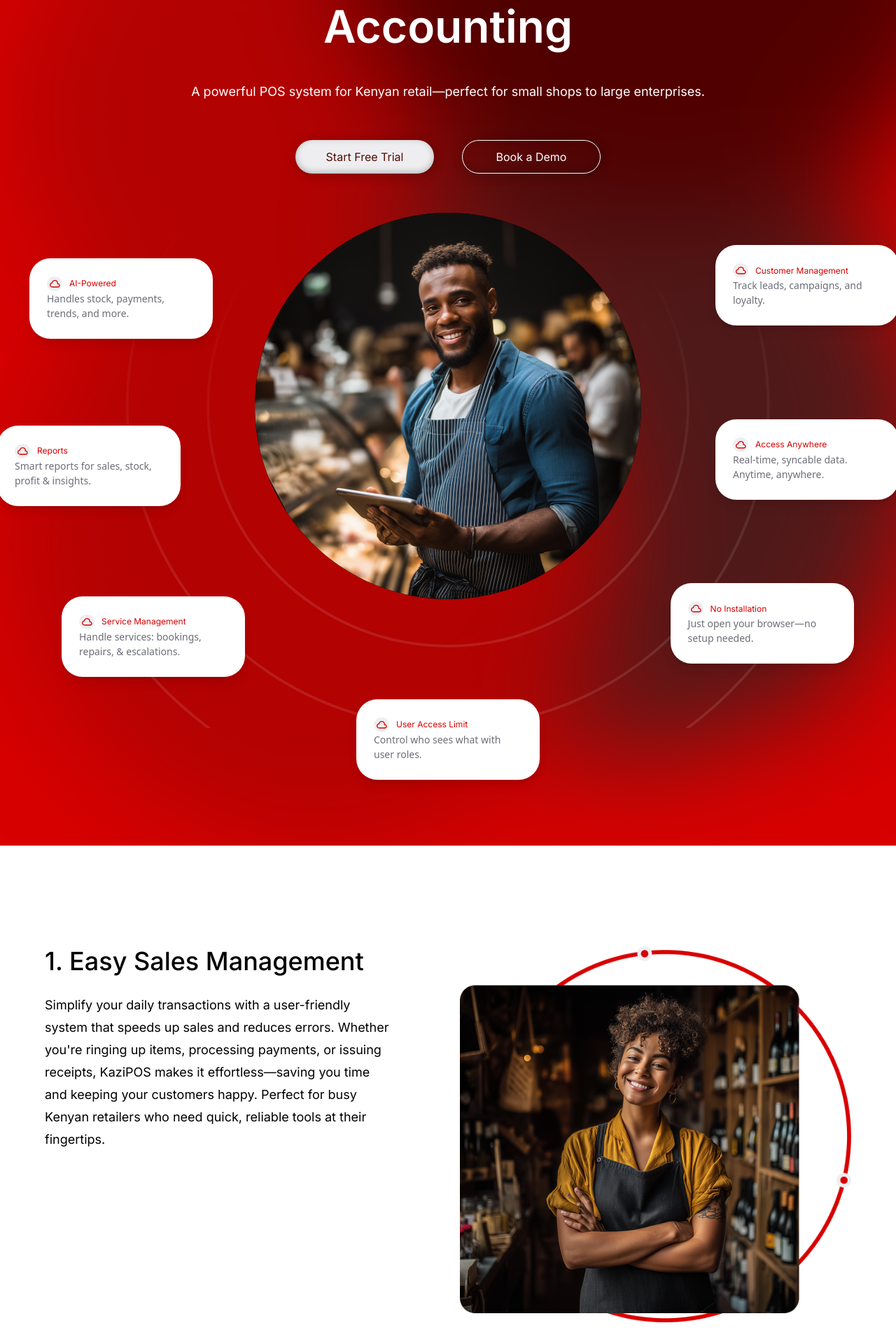
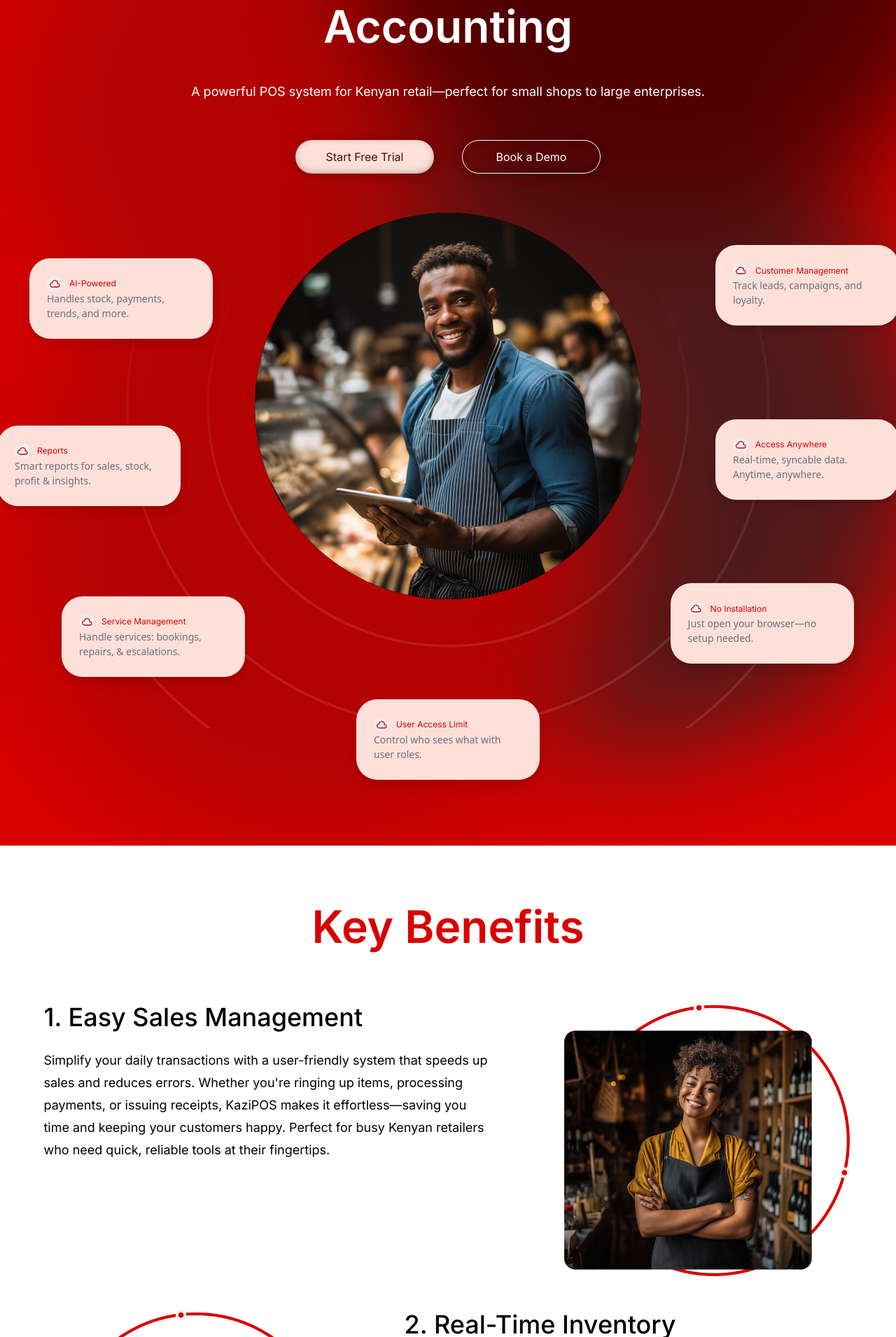
Before and after one commit to gitaujustus/kazipos, a Next.js app: page / in a window 1280 px wide. Shown: the part 270-2180 px from the top of the page at 70% size. Built offline with nearby package versions, Linux system fonts and the light colour scheme.

Commit message:
Updated  section 2 size

```diff
--- a/app/page.js
+++ b/app/page.js
@@ -14,12 +14,14 @@ export default function Home() {
       <Hero />
 
       {/* Section 2 - Features */}
-      <section className="flex flex-col justify-center pt-12 md:pt-20">
+      <section className="flex flex-col justify-center px-[30px] sm:px-40px md:px-[62.44px] pt-12 md:pt-20">
         {/* Background image instead of dot pattern */}
         {/* <div className="absolute inset-0 bg-cover bg-center bg-no-repeat" style={{ backgroundImage: "url('/assets/home/Noise-Texture.png')" }}></div> */}
 
         {/* Optional overlay to ensure text readability */}
         {/* <div className="absolute inset-0 bg-white opacity-100"></div> */}
+
+        <h1 className="text-2xl sm:text-3xl md:text-4xl lg:text-[64px] font-inter font-semibold text-red_republic text-center sm:pb-6">Key Benefits</h1>
 
 
         <div className="relative w-full z-10 mx-auto">
--- a/components/home/Hero.js
+++ b/components/home/Hero.js
@@ -95,7 +95,7 @@ export default function Hero() {
         </p>
 
         <div className="flex gap-[30px] sm:gap-[40px] items-center justify-center">
-          <button className="bg-neutral-light hover:bg-red_reign hover:border hover:border-e-neutral-highlight text-baragon_brown hover:text-white font-inter xl:w-[198px] xl:h-[48px] px-[15px] py-[10px] rounded-[35px] shadow-[2px_2px_15px_rgba(0,0,0,0.25),inset_0px_-2px_10px_rgba(0,0,0,0.25)] relative z-20">
+          <button className="bg-red_shimmer hover:bg-red_reign hover:border hover:border-e-neutral-highlight text-baragon_brown hover:text-white font-inter xl:w-[198px] xl:h-[48px] px-[15px] py-[10px] rounded-[35px] shadow-[2px_2px_15px_rgba(0,0,0,0.25),inset_0px_-2px_10px_rgba(0,0,0,0.25)] relative z-20">
             Start Free Trial
           </button>
           <button className="border border-white text-white font-inter xl:w-[198px] xl:h-[48px] px-[15px] py-[10px] rounded-[35px] shadow-[2px_2px_15px_rgba(0,0,0,0.25),inset_0px_-2px_10px_rgba(0,0,0,0.25)] hover:bg-white hover:text-red_reign relative z-20">
@@ -138,7 +138,7 @@ export default function Hero() {
 
 function Feature({ icon, text, desc }) {
   return (
-    <div className="w-[150px] md:w-[262px] max-w-[262px] bg-white shadow-lg py-[6px] md:py-[26px] px-[15px] md:px-[25px] rounded-[30px]">
+    <div className="w-[150px] md:w-[262px] max-w-[262px] bg-red_shimmer shadow-lg py-[6px] md:py-[26px] px-[15px] md:px-[25px] rounded-[30px]">
       <div className="flex items-center gap-[10px]">
         {icon}
         <h3 className="text-[6px] md:text-[12px] font-inter text-red_republic">
@@ -154,7 +154,7 @@ function ConcentricRingsWithGradient() {
   const rings = [49.95, 75, 100.05, 124.95, 150];
 
   return (
-    <div className="absolute inset-0 z-0 overflow-hidden">
+    <div className="absolute inset-0 overflow-hidden">
       {rings.map((percent, i) => (
         <div
           key={i}
--- a/components/home/Section2.js
+++ b/components/home/Section2.js
@@ -3,12 +3,12 @@ import Image from 'next/image';
 const SectionLayout = ({ title, description, image, isReversed }) => {
     return (
         <div
-            className={` mx-auto my-16 flex flex-col-reverse ${
+            className={`mx-auto  my-12 flex flex-col-reverse ${
                 isReversed ? 'md:flex-row-reverse' : 'md:flex-row'
-            } justify-between items-center md:items-start  gap-10 md:gap-[100px] 2xl:gap-[180px] px-4 md:px-16`}
+            } justify-between items-center md:items-start  gap-10 md:gap-[100px] 2xl:gap-[180px]`}
         >
             {/* Text Section */}
-            <div className="flex flex-col gap-6 w-full md:max-w-[493px] 2xl:max-w-[700px] text-center md:text-left">
+            <div className="flex flex-col gap-6 w-full md:max-w-[641px] 2xl:max-w-[700px] text-center md:text-left">
                 <h3 className="font-inter font-medium text-xl sm:text-3xl md:text-[36px] 2xl:text-[48px] leading-snug md:leading-[120%]">
                     {title}
                 </h3>
@@ -18,8 +18,8 @@ const SectionLayout = ({ title, description, image, isReversed }) => {
             </div>
 
             {/* Image Section */}
-            <div className="w-[75%] max-w-sm sm:max-w-lg md:max-w-[645px]">
-                <div className="relative w-full aspect-[645/619]">
+            <div className="w-[75%] max-w-sm sm:max-w-lg md:max-w-[415.12px]">
+                <div className="relative w-full aspect-[415.12/392]">
                     <Image
                         src={image}
                         alt={title}
```
